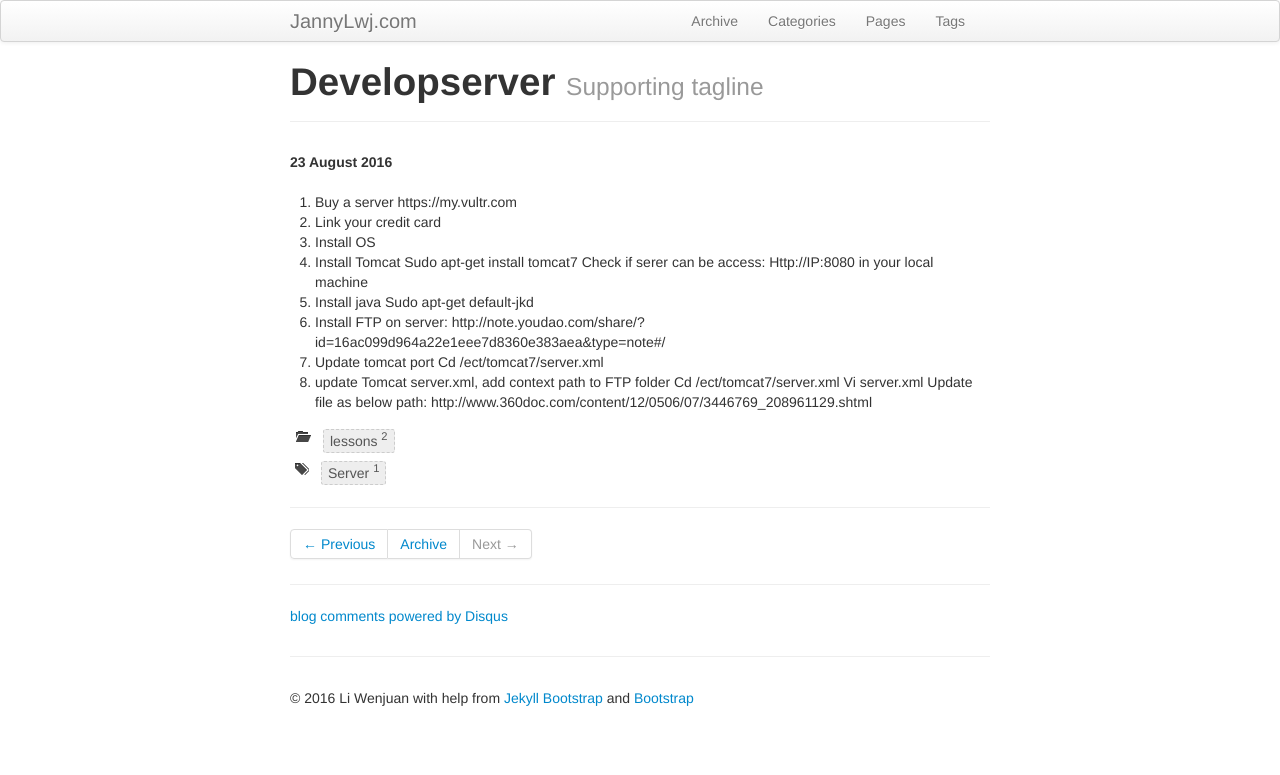
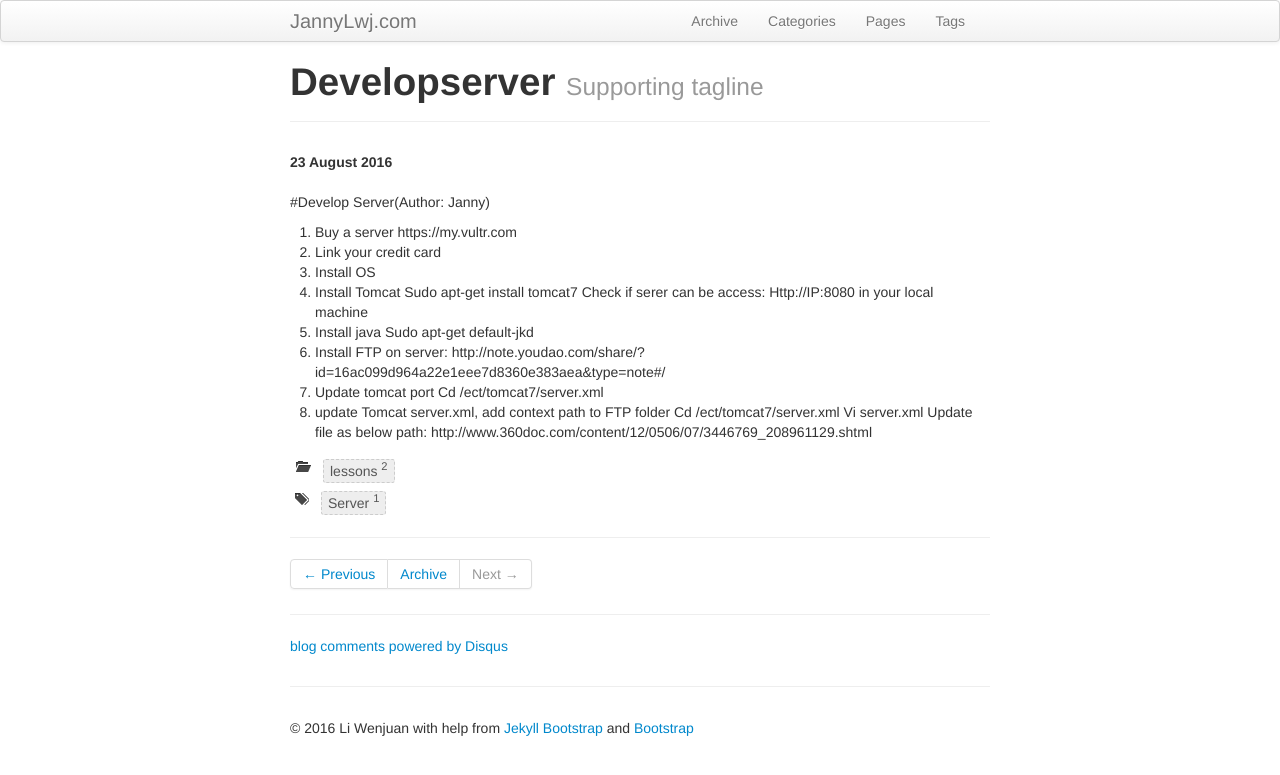
Before and after one commit to JannyLwj/JannyLwj.github.io, a Jekyll site: the page built from _posts/2016-8-23-DevelopServer.md, in a window 1280 px wide. Shown: the top 775 px of the page. Built offline with Jekyll 4.4.1, drawn with Linux system fonts in a browser that asks for light colours; comment, search, counter and statistics services are not loaded.

Commit message:
Update 2016-8-23-DevelopServer.md

```diff
--- a/_posts/2016-8-23-DevelopServer.md
+++ b/_posts/2016-8-23-DevelopServer.md
@@ -5,6 +5,7 @@ tagline: "Supporting tagline"
 tags : [Server]
 ---
 
+#Develop Server(Author: Janny)
 1.	Buy a server
     https://my.vultr.com
 2.	Link your credit card
```
